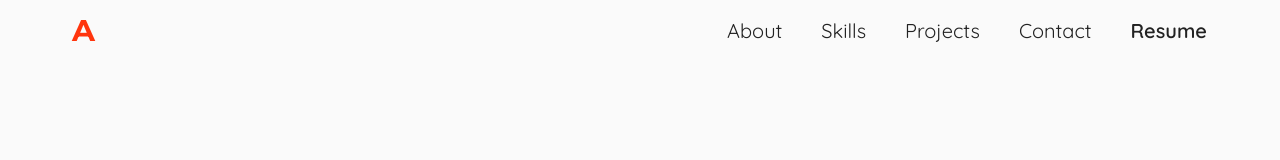
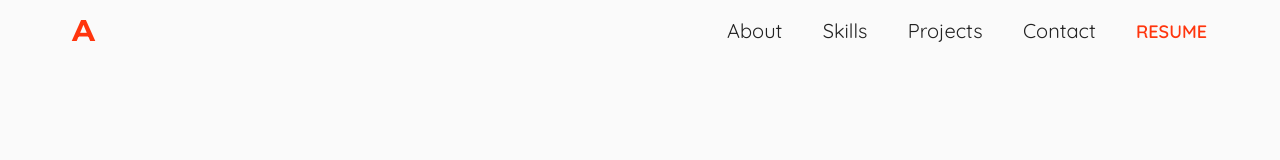
Before and after one commit to afutofu/afutofu.github.io, a React (Create React App) app: page / in a window 1280 px wide. Shown: the top 160 px of the page. Built offline with nearby package versions, Linux system fonts and the light colour scheme.

Commit message:
improved styling and navbar functionality

```diff
--- a/src/components/About.js
+++ b/src/components/About.js
@@ -24,10 +24,6 @@ const Container = styled.div`
   display: flex;
   justify-content: center;
   align-items: center;
-
-  @media only screen and (min-width: 992px) {
-    margin: 0px 15%;
-  }
 `;
 
 const Content = styled.div`
--- a/src/components/FeaturedProject.js
+++ b/src/components/FeaturedProject.js
@@ -7,7 +7,7 @@ gsap.registerPlugin(ScrollTrigger);
 
 const FeaturedProjectComp = styled.div`
   width: 100%;
-  height: 400px;
+  min-height: 400px;
   color: #222;
   display: flex;
   flex-direction: ${(props) => (props.reverse ? "row-reverse" : "row")};
@@ -18,16 +18,17 @@ const FeaturedProjectComp = styled.div`
   @media only screen and (max-width: 992px) {
     flex-direction: column;
     justify-content: flex-start;
-    height: 600px;
+    align-items: center;
+    min-height: 600px;
   }
 
   @media only screen and (max-width: 600px) {
     margin-bottom: 100px;
-    height: 500px;
+    min-height: 500px;
   }
 
   @media only screen and (max-width: 450px) {
-    height: 430px;
+    min-height: 430px;
     margin-bottom: 50px;
   }
 `;
@@ -35,6 +36,7 @@ const FeaturedProjectComp = styled.div`
 const ProjectSide = styled.div`
   position: relative;
   flex: 1;
+  width: 100%;
   height: 100%;
   background-color: #eee;
   margin-left: ${(props) => (props.reverse ? "40px" : "0")};
@@ -53,7 +55,7 @@ const ProjectSide = styled.div`
   }
 
   @media only screen and (max-width: 450px) {
-    width: 90%;
+    /* width: 90%; */
     max-height: 200px;
   }
 
@@ -143,7 +145,7 @@ const TextSide = styled.div`
   }
 
   @media only screen and (max-width: 450px) {
-    width: 90%;
+    /* width: 90%; */
   }
 `;
 
--- a/src/components/FeaturedProjects.js
+++ b/src/components/FeaturedProjects.js
@@ -33,6 +33,10 @@ const TitleArea = styled.div`
   justify-content: space-between;
   align-items: center;
   margin-bottom: 50px;
+
+  @media only screen and (max-width: 600px) {
+    text-align: center;
+  }
 `;
 
 const Title = styled.h2`
@@ -51,6 +55,7 @@ const Title = styled.h2`
 
   @media only screen and (max-width: 450px) {
     font-size: 22px;
+    line-height: 1.5em;
   }
 
   @media only screen and (max-width: 350px) {
@@ -69,10 +74,6 @@ const TitleLineWrapper = styled.div`
   padding: 0;
 
   @media only screen and (max-width: 600px) {
-    display: none;
-  }
-
-  @media only screen and (max-width: 450px) {
     display: none;
   }
 `;
--- a/src/components/Main.js
+++ b/src/components/Main.js
@@ -33,29 +33,15 @@ const MainComp = styled.div`
   overflow-y: hidden;
 `;
 
-const AlphaBackground = styled.div`
-  position: absolute;
-  width: 100%;
-  height: 100%;
-  z-index: -100;
-  background-color: rgba(0, 0, 0, 0.8);
-`;
-
-const BackgroundImageContainer = styled.div`
-  position: fixed;
-  width: 100%;
-  height: 100%;
-  z-index: -500;
-  object-fit: cover;
-`;
-
-const BackgroundImage = styled.img.attrs((props) => ({
+const BackgroundImage = styled.img.attrs(() => ({
   src: skyrimWallpaper,
   alt: "skyrimWallpaper",
 }))`
   position: fixed;
   width: 100%;
   height: 100%;
+  z-index: -500;
+
   object-fit: cover;
 `;
 
@@ -63,6 +49,7 @@ const Content = styled.div`
   color: #222;
   font-family: "Quicksand", "san-serif";
   z-index: 0;
+  background-color: rgba(0, 0, 0, 0.8);
 `;
 
 const ContentBackground = styled.div`
@@ -139,10 +126,7 @@ const Main = () => {
       <MainComp ref={(el) => (main = el)}>
         <Navbar getNavbarTl={getNavbarTl} />
         <Content>
-          <AlphaBackground />
-          <BackgroundImageContainer>
-            <BackgroundImage />
-          </BackgroundImageContainer>
+          <BackgroundImage />
           <ContentBackground ref={(el) => (contentBg1 = el)}>
             <Home getHomeTl={getHomeTl} />
             <About />
--- a/src/components/Navbar.js
+++ b/src/components/Navbar.js
@@ -86,6 +86,9 @@ const NavItem = styled.li`
 
 const NavBold = styled.span`
   font-weight: 600;
+  color: #ff350d;
+  text-transform: uppercase;
+  font-size: 0.9em;
 `;
 
 const Navbar = ({ getNavbarTl }) => {
@@ -139,23 +142,30 @@ const Navbar = ({ getNavbarTl }) => {
   useEffect(() => {
     navbar.style.top = "0px";
     const navbarClass = "." + navbar.getAttribute("class").split(" ").join(".");
-    let scrollPosition = 0;
+    let lastScrollPosition = 0;
     window.addEventListener("scroll", () => {
       const navbarDOM = document.querySelector(navbarClass);
       let topOfScreenPosition =
         window.pageYOffset || document.documentElement.scrollTop;
-      if (topOfScreenPosition < 70) {
+      if (topOfScreenPosition < 60) {
         navbarDOM.style.top = "0";
-      } else if (topOfScreenPosition > scrollPosition) {
+
+        if (topOfScreenPosition < 10) {
+          navbarDOM.style.boxShadow = "";
+        }
+
+        // Scrolling down
+      } else if (topOfScreenPosition > lastScrollPosition) {
         navbarDOM.style.top = "-80px";
       } else {
+        // Scrolling up
         navbarDOM.style.top = "0";
         navbarDOM.style.boxShadow = "0px 1px 15px 0px rgba(0, 0, 0, 0.1)";
-        if (scrollPosition < 150) {
-          navbarDOM.style.boxShadow = "";
-        }
+        // if (topOfScreenPosition < 80) {
+        //   navbarDOM.style.boxShadow = "";
+        // }
       }
-      scrollPosition = topOfScreenPosition;
+      lastScrollPosition = topOfScreenPosition;
     });
   }, [navbar]);
 
--- a/src/components/OtherProject.js
+++ b/src/components/OtherProject.js
@@ -45,7 +45,7 @@ const OtherProjectComp = styled.div`
   }
 
   @media only screen and (max-width: 450px) {
-    min-height: 180px;
+    /* min-height: 190px; */
   }
 
   @media only screen and (max-width: 350px) {
@@ -145,7 +145,7 @@ const Desc = styled.p`
 
   @media only screen and (max-width: 450px) {
     font-size: 14px;
-    margin-bottom: 15px;
+    margin-bottom: 10px;
   }
 
   @media only screen and (max-width: 350px) {
@@ -187,6 +187,7 @@ const TechItem = styled.li`
 
   @media only screen and (max-width: 450px) {
     font-size: 14px;
+    margin-bottom: 5px;
   }
 
   @media only screen and (max-width: 350px) {
--- a/src/components/OtherProjects.js
+++ b/src/components/OtherProjects.js
@@ -8,6 +8,7 @@ import OtherProject from "./OtherProject";
 gsap.registerPlugin(ScrollTrigger);
 
 const OtherProjectsComp = styled.div`
+  position: relative;
   width: 100%;
   display: flex;
   flex-direction: column;
@@ -20,17 +21,19 @@ const TitleArea = styled.div`
   display: flex;
   justify-content: space-between;
   align-items: center;
+  margin: 0;
   margin-bottom: 50px;
 
-  @media only screen and (max-width: 450px) {
+  /* @media only screen and (max-width: 450px) {
     width: 90%;
-  }
+  } */
 `;
 
 const Title = styled.h2`
   font-size: 26px;
   font-weight: 500;
   padding-right: 20px;
+  margin: 0;
 
   @media only screen and (min-width: 992px) {
     font-size: 28px;
```
